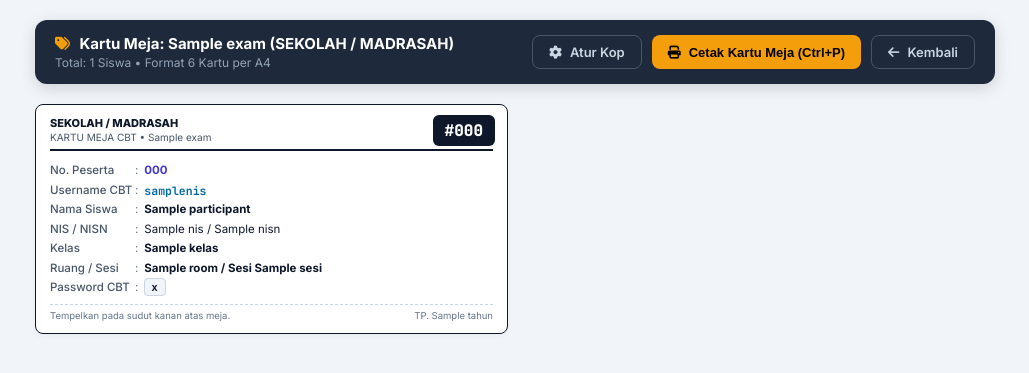
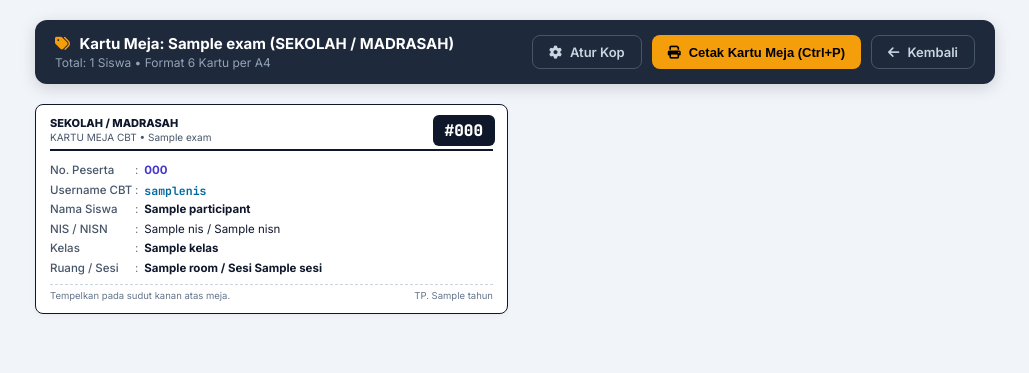
Before and after one commit to arindramobil-crypto/exam-admin, a CodeIgniter 4 app: the page made by app/Views/participant/print_kartu_meja.php in a window 1280 px wide. Shown: the top 373 px of the page, without its empty margins (125-1154 px from the left). Run offline with PHP 8.4 and a stand-in for CodeIgniter, Linux system fonts and the light colour scheme; the template is opened without the code that fills it: most values are stand-ins (such as "Sample title", 1, 10 or a date in 2020); some libraries are stand-ins or nearby versions.

Commit message:
fix(kartu-meja): remove password row from desk card print view

```diff
--- a/app/Views/participant/print_kartu_meja.php
+++ b/app/Views/participant/print_kartu_meja.php
@@ -275,13 +275,6 @@ $logoUrl = (!empty($settings['logo']) && file_exists(FCPATH . $settings['logo'])
                         <span class="info-separator">:</span>
                         <span class="info-value"><?= esc($roomName) ?> / Sesi <?= $p['sesi'] ?: 1 ?></span>
                     </div>
-                    <?php if(!empty($p['password'])): ?>
-                    <div class="info-row" style="margin-top:3px">
-                        <span class="info-label">Password CBT</span>
-                        <span class="info-separator">:</span>
-                        <span class="info-value"><span class="password-box"><?= esc($p['password']) ?></span></span>
-                    </div>
-                    <?php endif; ?>
                 </div>
 
                 <div class="meja-footer">
```
